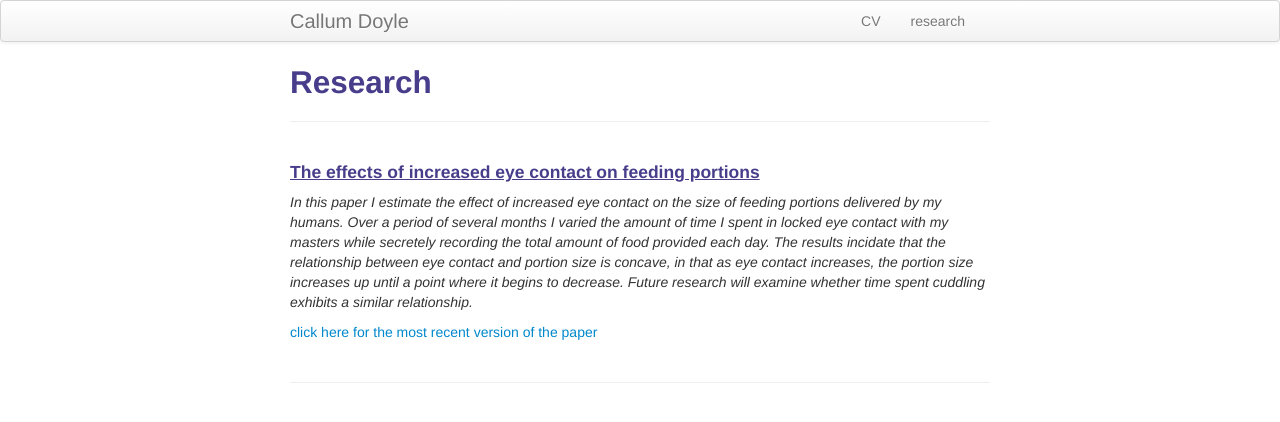
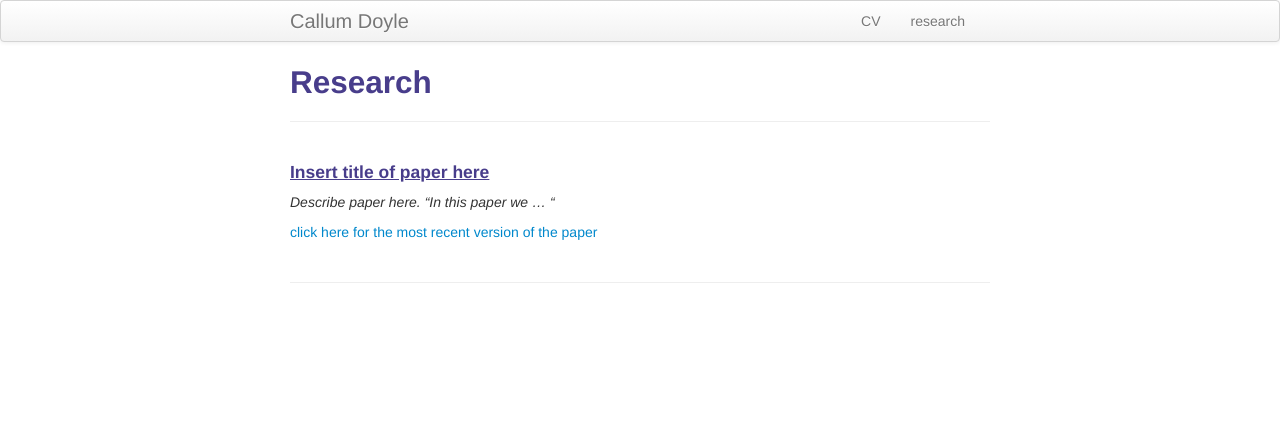
Before and after one commit to cjd04/cjd04.github.io, a Jekyll site: the page built from pages/research.md, in a window 1280 px wide. Shown: the top 422 px of the page. Built offline with Jekyll 4.4.1, drawn with Linux system fonts in a browser that asks for light colours.

Commit message:
editing template to cd

```diff
--- a/pages/research.md
+++ b/pages/research.md
@@ -6,8 +6,8 @@ description: Research
 
 
 
-#### <u>The effects of increased eye contact on feeding portions</u>
-*In this paper I estimate the effect of increased eye contact on the size of feeding portions delivered by my humans. Over a period of several months I varied the amount of time I spent in locked eye contact with my masters while secretely recording the total amount of food provided each day. The results incidate that the relationship between eye contact and portion size is concave, in that as eye contact increases, the portion size increases up until a point where it begins to decrease. Future research will examine whether time spent cuddling exhibits a similar relationship.*
+#### <u>Insert title of paper here</u>
+*Describe paper here. "In this paper we ... "*
 
 [click here for the most recent version of the paper]({{ BASE_PATH}}/pages/working_papers/sample-working-paper.pdf)
 
```
Also changed, not shown: index.md (+6 -3 lines), 2 other files.
